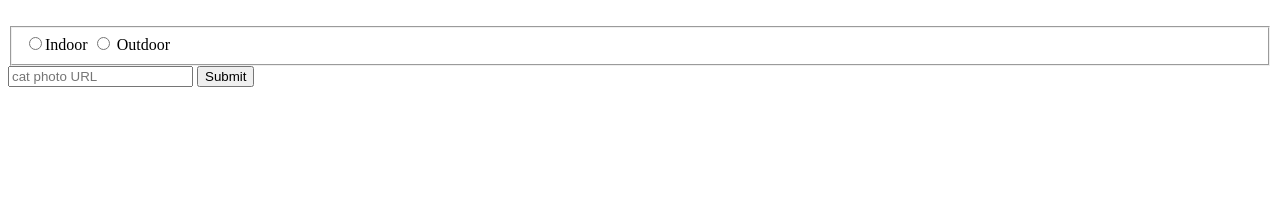
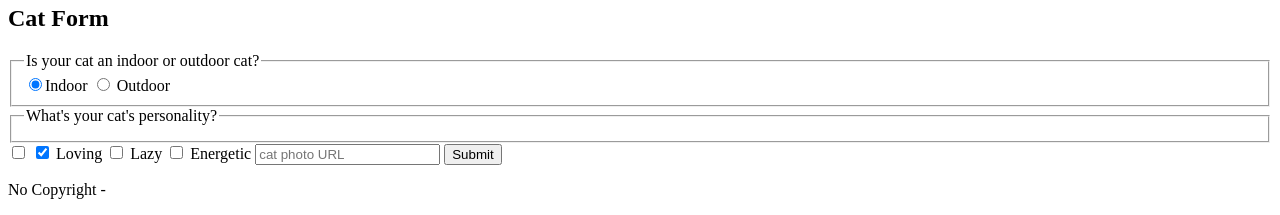
Before and after one commit to Adomokai/html, a plain HTML site: page index.html in a window 1280 px wide. Shown: the part 1485-1700 px from the top of the page. Before the commit the page ends 1588 px from the top, so only its background shows below. Drawn offline with Linux system fonts and the light colour scheme.

Commit message:
html conclude

```diff
--- a/index.html
+++ b/index.html
@@ -1,4 +1,9 @@
-<html>
+<!DOCTYPE html>
+<html lang="en">
+    <head>
+    <title>CatPhotoApp</title>
+  </head>
+  <meta charset="UTF-8">
     <body>
         <main>
             <h1>Cat Photo App Test</h1>
@@ -38,13 +43,23 @@
             <h2>Cat Form</h2>
             <form action="https://freecatphotoapp.com/submit-cat-photo">
                 <fieldset>
-                <label><input id="indoor" type="radio" name="indoor-outdoor" value="indoor">Indoor</label>
+                    <legend>Is your cat an indoor or outdoor cat?</legend>
+                <label><input id="indoor" type="radio" name="indoor-outdoor" value="indoor" checked>Indoor</label>
                 <label><input id="outdoor" type="radio" name="indoor-outdoor" value="outdoor"> Outdoor</label>
             </fieldset>
-                <input type="text" name="catphotourl" placeholder="cat photo URL" required>
+            <fieldset>
+            <legend>What's your cat's personality?</legend>
+          </fieldset>
+            <input type="checkbox" id="loving"> <input id="loving" type="checkbox" name="personality" value="loving" checked> <label for="loving">Loving</label>
+                <input id="lazy" type="checkbox" name="personality" value="lazy"> <label for="lazy">Lazy</label>
+                            <input id="energetic" type="checkbox" name="personality" value="energetic"> <label for="energetic">Energetic</label>
+            <input type="text" name="catphotourl" placeholder="cat photo URL" required>
                 <button type="submit">Submit</button>
             </form>
           </section>
            </main>
+               <footer>
+<p>No Copyright - <a href="https://freecodecamp.org"></freeCodeCamp></a></p>
+    </footer>
     </body>
 </html>
```
